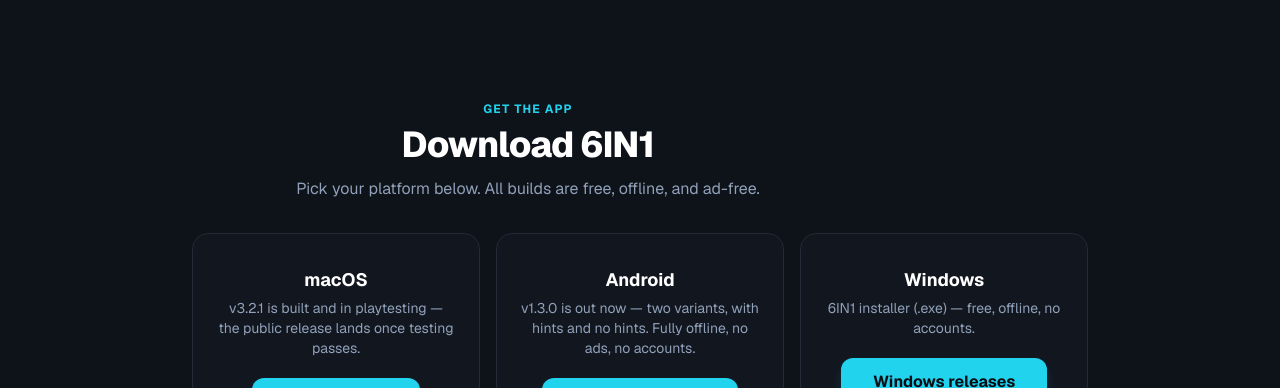
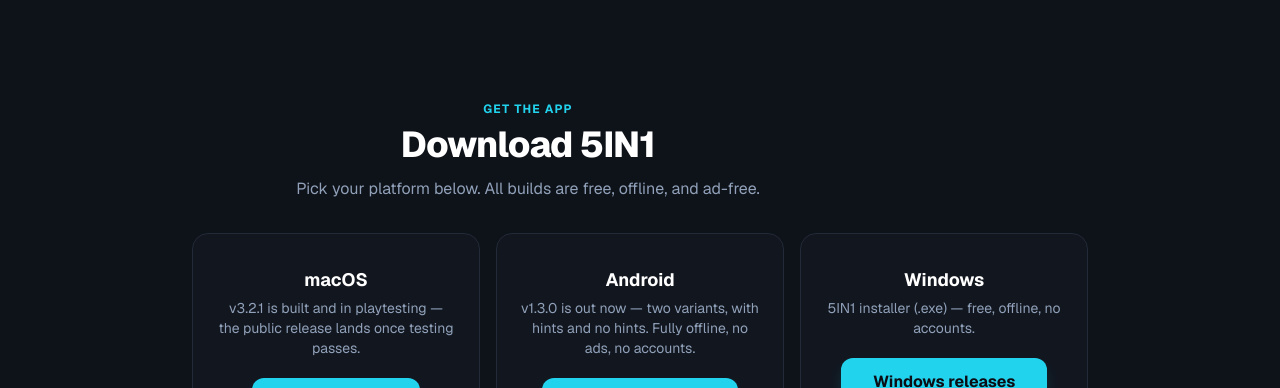
Before and after one commit to m4sternoob/m4ster-5in1-web, a Next.js app: page / in a window 1280 px wide. Shown: the part 1620-2008 px from the top of the page. Built offline with nearby package versions, Linux system fonts and the light colour scheme.

Commit message:
fix: rebrand 6IN1 → 5IN1 everywhere

```diff
--- a/app/components/Download.tsx
+++ b/app/components/Download.tsx
@@ -19,7 +19,7 @@
       <div className="mx-auto max-w-4xl text-center">
         <SectionHeading
           eyebrow="Get the app"
-          title="Download 6IN1"
+          title="Download 5IN1"
           blurb="Pick your platform below. All builds are free, offline, and ad-free."
         />
 
@@ -62,7 +62,7 @@
           <div className="rounded-2xl border border-edge bg-panel px-6 py-8">
             <h3 className="text-lg font-bold text-white">Windows</h3>
             <p className="mt-1 text-sm text-slate-400">
-              6IN1 installer (.exe) — free, offline, no accounts.
+              5IN1 installer (.exe) — free, offline, no accounts.
             </p>
             <a
               href={WINDOWS_RELEASES_URL}
--- a/capacitor.config.ts
+++ b/capacitor.config.ts
@@ -2,7 +2,7 @@
 
 const config: CapacitorConfig = {
   appId: "com.m4ster.sixinone",
-  appName: "6IN1",
+  appName: "5IN1",
   // Next.js static export output — the exact same build Tauri and Vercel use.
   webDir: "out",
   // Keep the web app edge-to-edge; the UI already handles its own safe areas.
--- a/src-tauri/tauri.conf.json
+++ b/src-tauri/tauri.conf.json
@@ -1 +1 @@
-{"$schema":"https://schema.tauri.app/config/2","app":{"security":{"csp":null},"windows":[{"fullscreen":false,"height":800,"minHeight":640,"minWidth":360,"resizable":true,"title":"6IN1","width":1280}]},"build":{"beforeBuildCommand":"npm run build","beforeDevCommand":"npm run dev","devUrl":"http://localhost:3000","frontendDist":"../out"},"bundle":{"active":true,"category":"Game","icon":["icons/32x32.png","icons/128x128.png","icons/128x128@2x.png","icons/icon.icns","icons/icon.ico"],"longDescription":"6IN1 by m4ster — play six games in one native app: Guessing, Ludo, Tic-Tac-Toe, Memory Match, 2048 and Minesweeper. Offline, no accounts, no tracking.","macOS":{"minimumSystemVersion":"10.15"},"shortDescription":"6IN1 — six games, one app","targets":["nsis","dmg"],"windows":{"nsis":{"installerIcon":"icons/icon.ico"}}},"identifier":"com.m4ster.6in1","productName":"6IN1","version":"0.1.0"}
+{"$schema":"https://schema.tauri.app/config/2","app":{"security":{"csp":null},"windows":[{"fullscreen":false,"height":800,"minHeight":640,"minWidth":360,"resizable":true,"title":"5IN1","width":1280}]},"build":{"beforeBuildCommand":"npm run build","beforeDevCommand":"npm run dev","devUrl":"http://localhost:3000","frontendDist":"../out"},"bundle":{"active":true,"category":"Game","icon":["icons/32x32.png","icons/128x128.png","icons/128x128@2x.png","icons/icon.icns","icons/icon.ico"],"longDescription":"5IN1 by m4ster — play five games in one native app: Snake, Connect 4, Memory Match, Tic-Tac-Toe, Number Guessing. Offline, no accounts, no tracking.","macOS":{"minimumSystemVersion":"10.15"},"shortDescription":"5IN1 — five games, one app","targets":["nsis","dmg"],"windows":{"nsis":{"installerIcon":"icons/icon.ico"}}},"identifier":"com.m4ster.5in1","productName":"5IN1","version":"0.1.0"}
```
Also changed, not shown: 1 other file (tests, documents, lock files or other folders).
